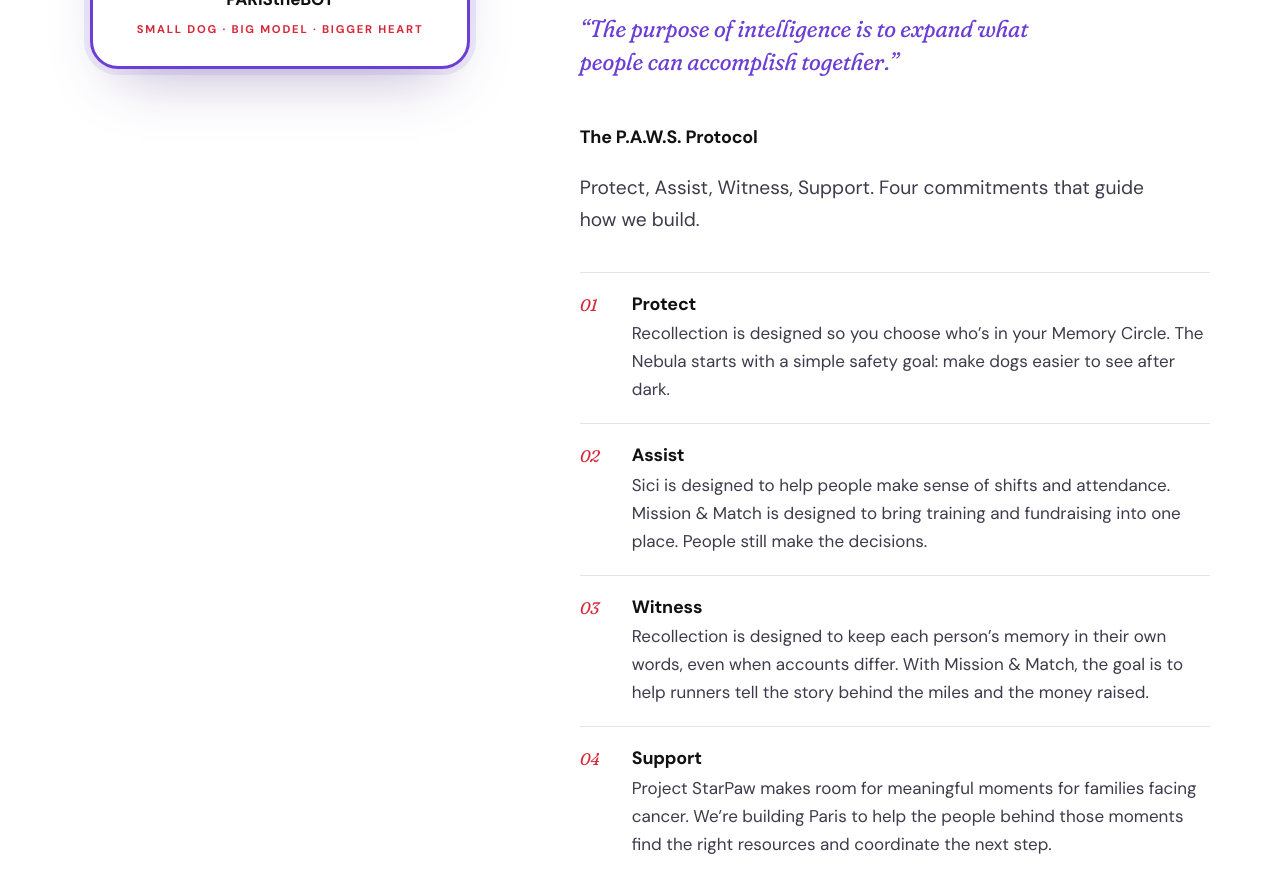
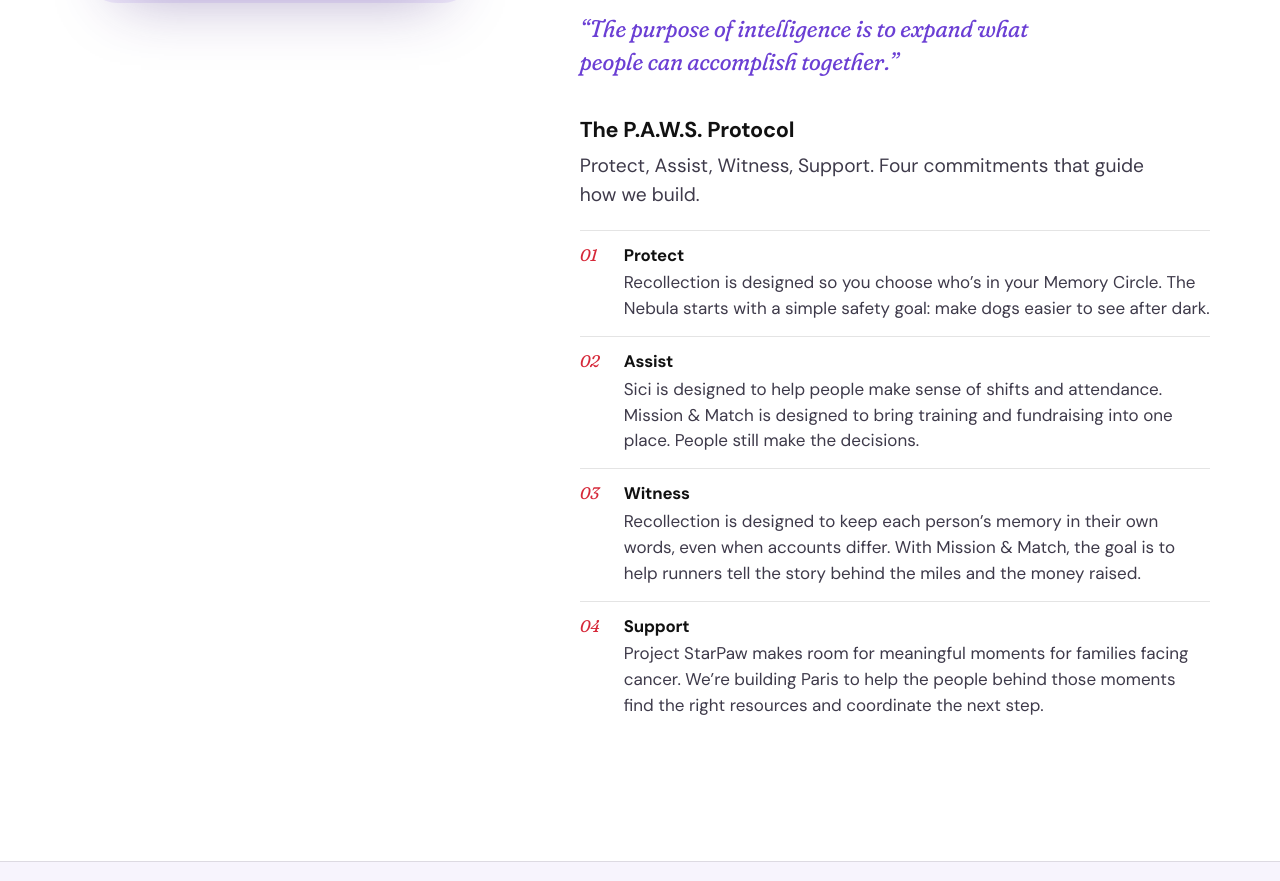
Before and after one commit to theparisbot/paristhebot-website, a plain HTML site: page index.html in a window 1280 px wide. Shown: the part 2320-3201 px from the top of the page. Drawn offline with Linux system fonts and the light colour scheme.

Commit message:
Refine spacing and alignment in the P.A.W.S. section

```diff
--- a/index.html
+++ b/index.html
@@ -21,7 +21,7 @@
 <meta name="twitter:card" content="summary_large_image">
 <link rel="preload" href="assets/fonts/fraunces-roman.woff2" as="font" type="font/woff2" crossorigin>
 <link rel="preload" href="assets/fonts/dmsans.woff2" as="font" type="font/woff2" crossorigin>
-<link rel="stylesheet" href="style.css">
+<link rel="stylesheet" href="style.css?v=paws-spacing-1">
 </head>
 <body>
 <a class="skip" href="#main">Skip to content</a>
--- a/style.css
+++ b/style.css
@@ -170,8 +170,15 @@ h2 em{color:var(--purple)}
 .principles li::before{content:counter(p,decimal-leading-zero);grid-row:span 2;font-family:var(--display);font-style:italic;color:var(--red);font-size:1.05rem;line-height:1.5}
 .principles h3{margin-bottom:4px}
 .principles p{color:var(--ink-2)}
-#paws-protocol{margin-top:48px}
-#paws-protocol .principles h4{margin:0 0 4px;font-family:var(--text);font-weight:700;font-size:1.12rem;line-height:1.25;letter-spacing:-.01em}
+#paws-protocol{padding-block-start:clamp(1.875rem,4vw,2.5rem)}
+#paws-protocol>h3{font-size:1.35rem;line-height:1.2}
+#paws-protocol>.section-intro{margin-top:8px;line-height:1.5}
+#paws-protocol>.principles{margin-top:20px}
+#paws-protocol .principles li{grid-template-columns:36px minmax(0,1fr);align-items:baseline;padding:14px 0}
+#paws-protocol .principles li::before{grid-row:1;grid-column:1;line-height:1.25}
+#paws-protocol .principles h4,#paws-protocol .principles p{grid-column:2}
+#paws-protocol .principles h4{grid-row:1;margin:0;font-family:var(--text);font-weight:700;font-size:1.05rem;line-height:1.3;letter-spacing:-.01em}
+#paws-protocol .principles p{grid-row:2;margin-top:4px;line-height:1.52}
 
 /* Orchestration */
 .orch{background:var(--ink);color:#FFFFFF}
```
